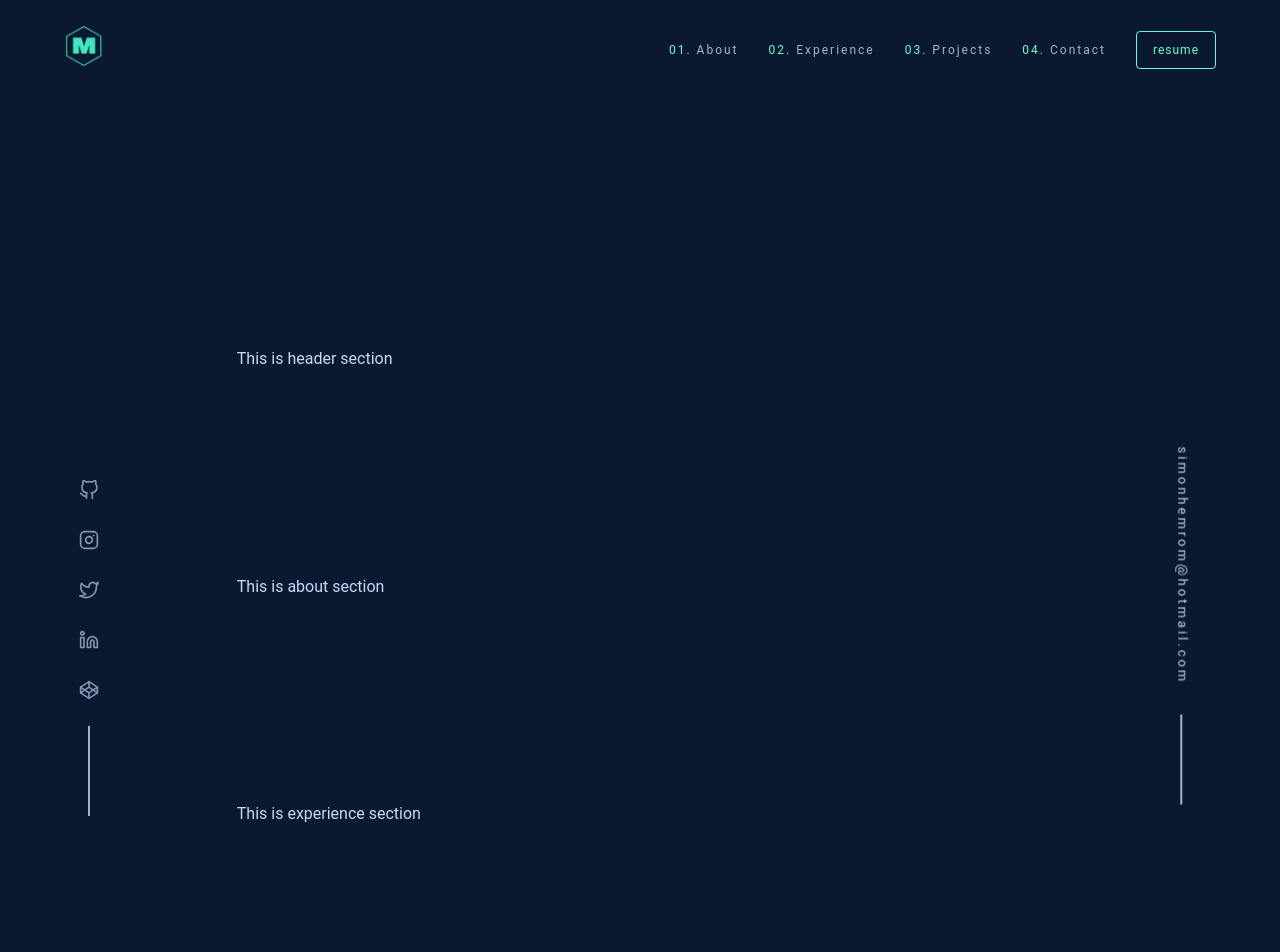
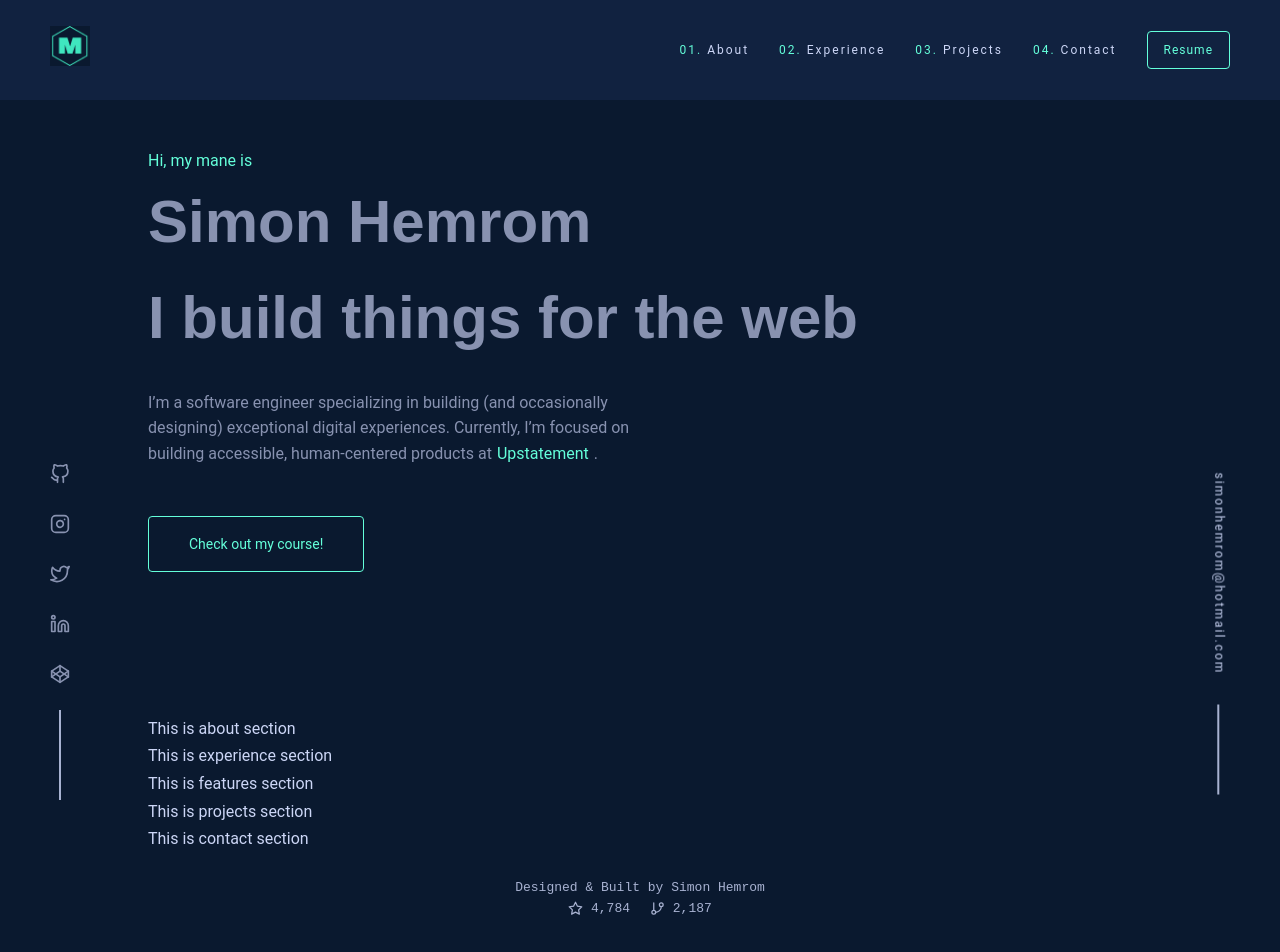
Before and after one commit to simons-devtools/simonhemrom, a Next.js app: page / in a window 1280 px wide. Shown: the top 952 px of the page. Built offline with nearby package versions, Linux system fonts and the light colour scheme.

Commit message:
updated the compon styles

```diff
--- a/compons/header.js
+++ b/compons/header.js
@@ -1,9 +1,54 @@
+import Link from "next/link";
 import styled from "styled-components";
+
+const StyledHeader = styled.section`
+  width: 1000px;
+  margin: 0px auto;
+  padding: 148px 0px;
+  .header-content {
+    display: flex;
+    flex-direction: column;
+    .hello {
+      color: var(--green);
+    }
+    .description {
+      width: 500px;
+      margin-top: 24px;
+    }
+    .checkout {
+      margin-top: 48px;
+      .button {
+        ${({ theme }) => theme.mixins.bigButton}
+      }
+    }
+  }
+`;
 
 export default function Header() {
   return (
-    <section id="header-section">
-      <h4>This is header section</h4>
-    </section>
+    <StyledHeader id="header-section">
+      <div className="header-content">
+        <div className="hello">Hi, my mane is</div>
+        <div className="big-heading">Simon Hemrom</div>
+        <div className="big-heading">I build things for the web</div>
+        <div className="description">
+          <p>
+            I’m a software engineer specializing in building (and occasionally
+            designing) exceptional digital experiences. Currently, I’m focused
+            on building accessible, human-centered products at
+            <Link href="/" target="_blank" passHref>
+              <a>Upstatement</a>
+            </Link>
+            .
+          </p>
+        </div>
+
+        <div className="checkout">
+          <Link href="/" target="_blank" passHref>
+            <a className="button">Check out my course!</a>
+          </Link>
+        </div>
+      </div>
+    </StyledHeader>
   );
 }
--- a/layout/email.js
+++ b/layout/email.js
@@ -4,9 +4,9 @@ import styled from "styled-components";
 
 const StyledEmail = styled.div`
   position: fixed;
-  right: 1.5%;
-  bottom: 3%;
-  letter-spacing: 3px;
+  right: 0%;
+  bottom: 2%;
+  letter-spacing: 2px;
   font-size: var(--fz-xs);
   color: var(--lightest-slate);
   transform: translate(100px, -140px) rotate(90deg);
@@ -19,6 +19,7 @@ const StyledEmail = styled.div`
     background: var(--light-slate);
   }
   a {
+    font-size: var(--fz-xxs);
     color: var(--lightest-slate);
     &:hover {
       transform: var(--translateX);
--- a/layout/footer.js
+++ b/layout/footer.js
@@ -3,25 +3,20 @@ import styled from "styled-components";
 import { Icon } from "../configs/icons";
 
 const StyledFooter = styled.div`
-  width: 20%;
-  margin: 30px auto;
+  padding: 20px 0px;
   text-align: center;
-  .one {
-    display: block;
+  font-family: monospace;
+  font-size: var(--fz-xs);
+  color: var(--light-slate);
+  a:hover {
+    color: var(--green) !important;
+    transition: var(--transition);
   }
-  small {
-    font-family: monospace;
-    color: var(--light-slate);
+  span {
     margin: 0px 10px;
     svg {
       width: 15px;
       height: 15px;
-    }
-  }
-  &:hover {
-    small {
-      color: var(--green) !important;
-      transition: var(--transition);
     }
   }
 
@@ -35,13 +30,15 @@ export default function Footer() {
     <StyledFooter>
       <Link href="/" target="_blank" passHref>
         <a className="">
-          <small className="one">Designed & Built by Simon Hembrom</small>
-          <small>
-            <Icon name="Star" /> 24,874
-          </small>
-          <small>
-            <Icon name="Fork" /> 48,952
-          </small>
+          <div>Designed & Built by Simon Hemrom</div>
+          <div className="github-info">
+            <span>
+              <Icon name="Star" /> 4,784
+            </span>
+            <span>
+              <Icon name="Fork" /> 2,187
+            </span>
+          </div>
         </a>
       </Link>
     </StyledFooter>
--- a/layout/layout.js
+++ b/layout/layout.js
@@ -1,7 +1,7 @@
 import React, { Fragment } from "react";
 import { IconLoader } from "../configs/icons";
 import { theme, Globalstyles } from "../styles";
-import styled, { ThemeProvider } from "styled-components";
+import { ThemeProvider } from "styled-components";
 import { Sitemeta, Navbar, Email, Social, Footer } from "../layout";
 
 export default function Layout({ children, location }) {
@@ -23,41 +23,18 @@ export default function Layout({ children, location }) {
           {isActive ? (
             <IconLoader />
           ) : (
-            <BodyContent>
+            <Fragment>
               <Navbar />
               <Social />
+
+              <main id="content">{children}</main>
+
               <Email />
-
-              <MainContent id="content">{children}</MainContent>
-
               <Footer />
-            </BodyContent>
+            </Fragment>
           )}
         </ThemeProvider>
       </div>
     </Fragment>
   );
 }
-
-const BodyContent = styled.div`
-  /* width: 93.5%; */
-  width: 90%;
-  margin: 0px auto;
-
-  @media screen and (max-width: 768px) {
-    width: 100%;
-    margin: 0px auto;
-    padding: 0px 25px;
-  }
-`;
-
-const MainContent = styled.main`
-  width: 70%;
-  margin: 0px auto;
-  padding: 50px 0px;
-
-  @media screen and (max-width: 768px) {
-    width: 100%;
-    margin: 0px auto;
-  }
-`;
--- a/layout/navbar.js
+++ b/layout/navbar.js
@@ -4,8 +4,19 @@ import { navmenus } from "../configs";
 import styled from "styled-components";
 
 const StyledNavbar = styled.nav`
+  position: fixed;
+  top: 0;
+  left: 0;
+  z-index: 10;
   width: 100%;
-  height: var(--nav-height);
+  height: 100px;
+  padding: 0px 50px;
+  display: block;
+  background: var(--light-navy);
+  box-shadow: var(--navy-shadow);
+  transition: var(--transition);
+  .navbar-content {
+    height: 100px;
     ${({ theme }) => theme.mixins.flexBetween}
     .left-content {
       flex-basis: 44%;
@@ -22,7 +33,6 @@ const StyledNavbar = styled.nav`
           font-size: var(--fz-xxs);
           counter-increment: item 1;
           a {
-          color: var(--lightest-slate);
             ${({ theme }) => theme.mixins.link}
           }
           &::before {
@@ -67,13 +77,25 @@ const StyledNavbar = styled.nav`
         overflow-y: auto;
       }
     }
+  }
 `;
 
 export default function Navbar() {
   // console.log("data", navmenus, profile);
+  let prevScrollpos = window.pageYOffset;
+  window.onscroll = () => {
+    const currentScrollPos = window.pageYOffset;
+    if (prevScrollpos > currentScrollPos) {
+      document.getElementById("navbar").style.top = "0";
+    } else {
+      document.getElementById("navbar").style.top = "-80px";
+    }
+    prevScrollpos = currentScrollPos;
+  };
 
   return (
-    <StyledNavbar>
+    <StyledNavbar id="navbar">
+      <div className="navbar-content">
         <div className="left-content">
           <Image
             src="/icons/logo.png"
@@ -97,8 +119,9 @@ export default function Navbar() {
               ))}
           </ul>
           <Link href="/">
-          <a className="resume-btn">resume</a>
+            <a className="resume-btn">Resume</a>
           </Link>
+        </div>
       </div>
     </StyledNavbar>
   );
--- a/layout/social.js
+++ b/layout/social.js
@@ -1,17 +1,17 @@
 import Link from "next/link";
-import { Icon } from "../configs/icons";
 import { socials } from "../configs";
 import styled from "styled-components";
+import { Icon } from "../configs/icons";
 
 const StyledSocial = styled.div`
   position: fixed;
-  bottom: -3%;
+  left: 50px;
+  bottom: -1%;
   text-align: center;
   &::after {
     content: "";
-    width: 2.5px;
+    width: 2px;
     height: 90px;
-    margin-left: 15px;
     display: inline-block;
     background: var(--light-slate);
   }
@@ -19,7 +19,7 @@ const StyledSocial = styled.div`
     display: block;
     width: 20px;
     height: 20px;
-    margin: 0px 0px 30px 15px;
+    margin-bottom: 30px;
     &:hover {
       transform: var(--translateY);
       transition: var(--transition);
--- a/styles/globalstyles.js
+++ b/styles/globalstyles.js
@@ -38,17 +38,13 @@ const Globalstyles = createGlobalStyle`
     border-radius: 10px;
   }
   body {
-    margin: 0;
-    width: 100%;
-    min-height: 100%;
+    margin: 0px 0px;
+    line-height: 1.6;
     overflow-x: hidden;
     color: var(--slate);
     background: var(--navy);
-    line-height: 1.6;
     font-size: var(--fz-md);
     font-family: var(--font-sans);
-    -moz-osx-font-smoothing: grayscale;
-    -webkit-font-smoothing: antialiased;
     ${({ theme }) => theme.mixins.fadeInAll}
     &.hidden {
       overflow: hidden;
@@ -65,15 +61,18 @@ const Globalstyles = createGlobalStyle`
       }
     }
   }
+  main {
+    padding: 0px 148px;
     section {
-    max-width: 1000px;
+      /* width: 1000px;
       margin: 0px auto;
-    padding: 100px 0;
+      padding: 100px 0px; */
       @media (max-width: 768px) {
         padding: 80px 0px;
       }
       @media (max-width: 480px) {
         padding: 60px 0px;
+      }
     }
   }
   h1,
@@ -98,7 +97,7 @@ const Globalstyles = createGlobalStyle`
     }
   }
   .medium-heading {
-    margin: 0;
+    margin: 0 0;
     font-size: clamp(40px, 8vw, 60px);
   }
   .numbered-heading {
@@ -149,10 +148,10 @@ const Globalstyles = createGlobalStyle`
     max-width: 100%;
     vertical-align: middle;
   }
-  /* img[alt=""],
+  img[alt=""],
   img:not([alt]) {
     filter: blur(5px);
-  } */
+  }
   #logo {
     color: var(--green);
   }
--- a/styles/mixins.js
+++ b/styles/mixins.js
@@ -50,7 +50,7 @@ const mixins = {
     display: inline-block;
     text-decoration: none;
     text-decoration-skip-ink: auto;
-    color: var(--light-slate);
+    color: var(--lightest-slate);
     position: relative;
     transition: var(--transition);
     &:hover,
@@ -68,6 +68,7 @@ const mixins = {
     position: relative;
     transition: var(--transition);
     color: var(--green);
+    margin: 0px 5px;
     &:hover,
     &:focus,
     &:active {
```
Lines whose indentation alone changed are shown as unchanged.
